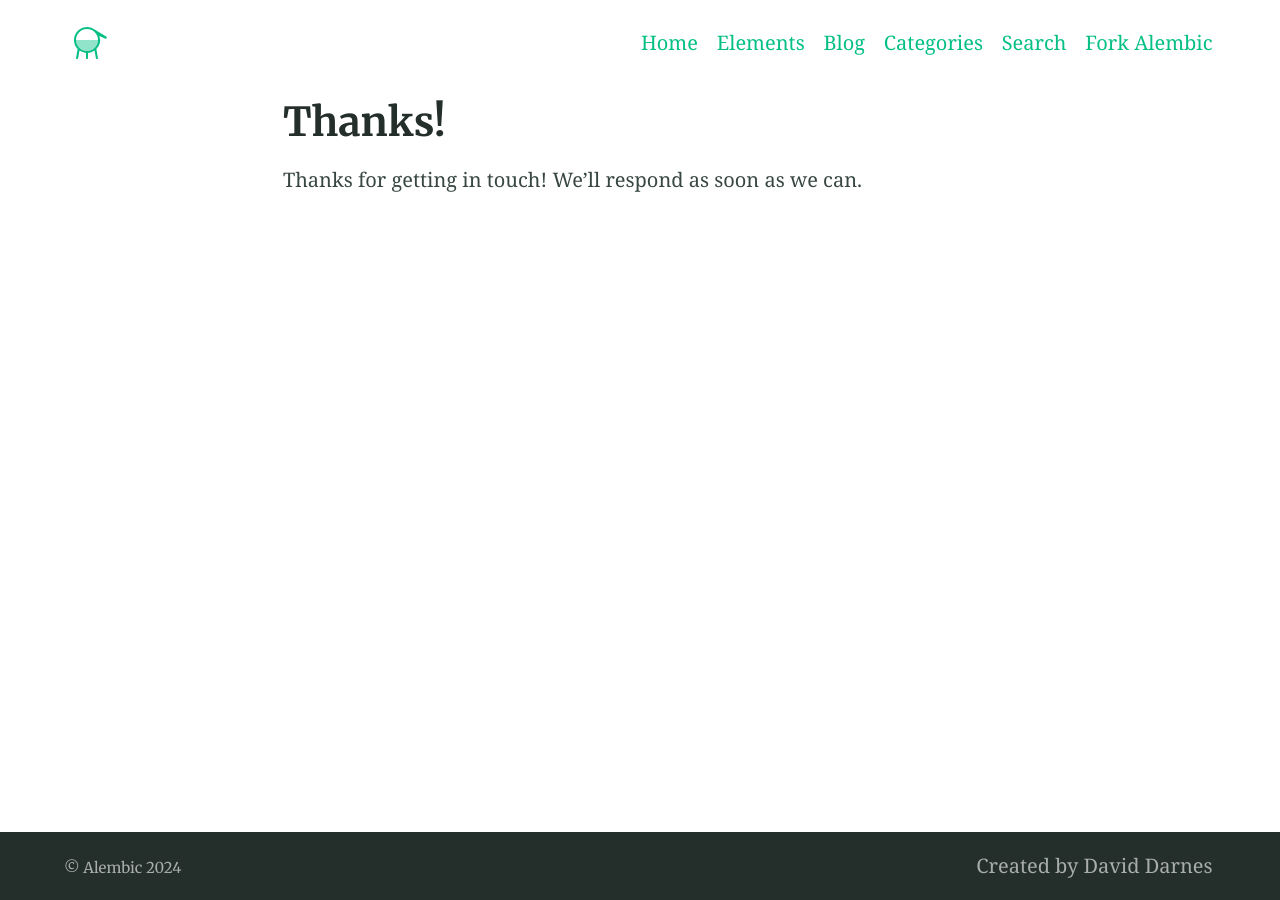
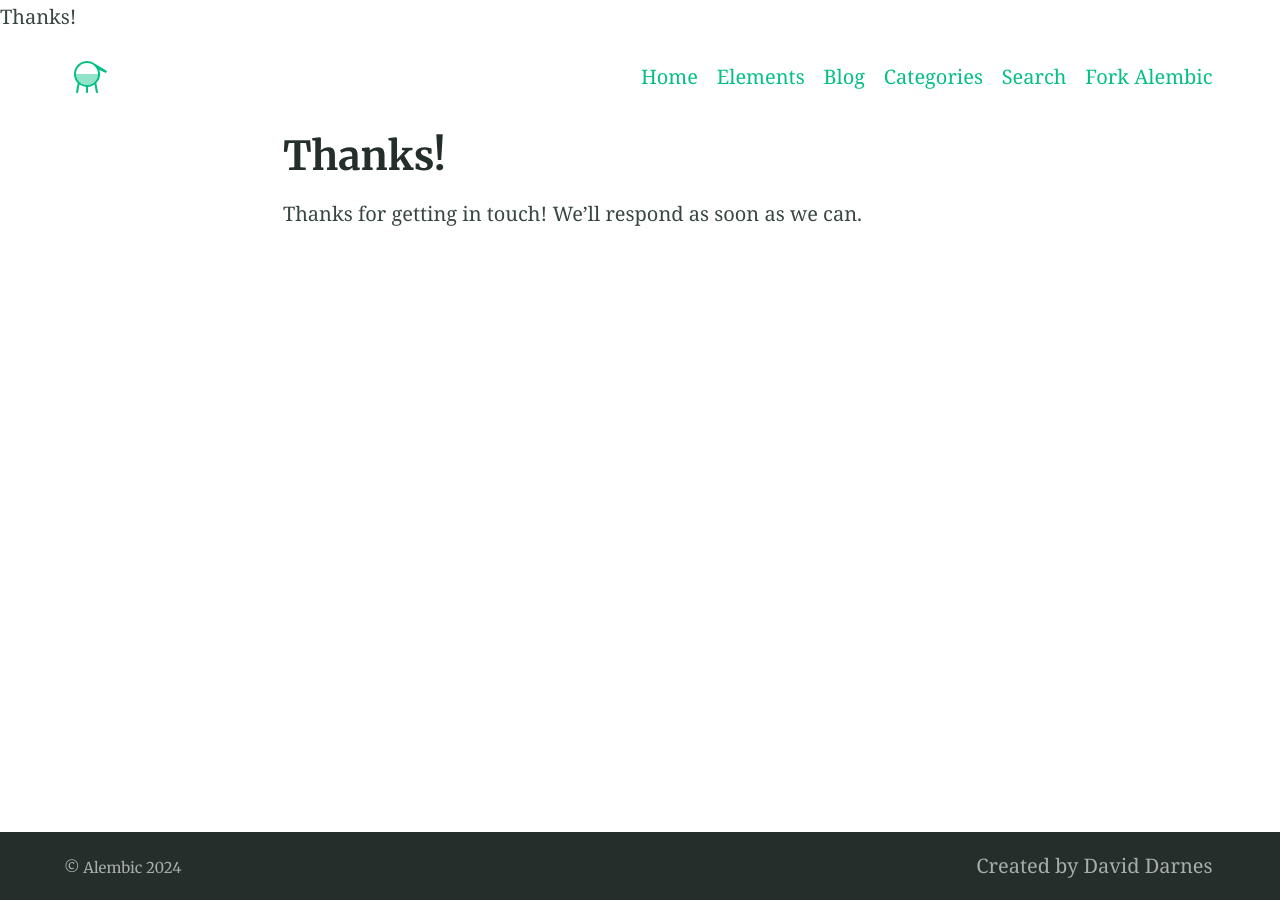
Before and after one commit to rtmcdo/rtmcdo.github.io, a Jekyll site: the page built from thanks.md, in a window 1280 px wide. Built offline with Jekyll 4.4.1, drawn with Linux system fonts in a browser that asks for light colours.

Commit message:
Update default.html

```diff
--- a/_layouts/default.html
+++ b/_layouts/default.html
@@ -48,6 +48,10 @@
   <body class="layout-{{ page.layout }}{% if page.title %}  {{ page.title | slugify }}{% endif %}">
     {% include site-icons.svg %}
 
+    {% if page.hide_title != true %}
+      <h1>{{ page.title }}</h1>
+    {% endif %}
+
     {{ content }}
 
     {% if site.service_worker != false %}{% include site-sw.html %}{% endif %}
```
